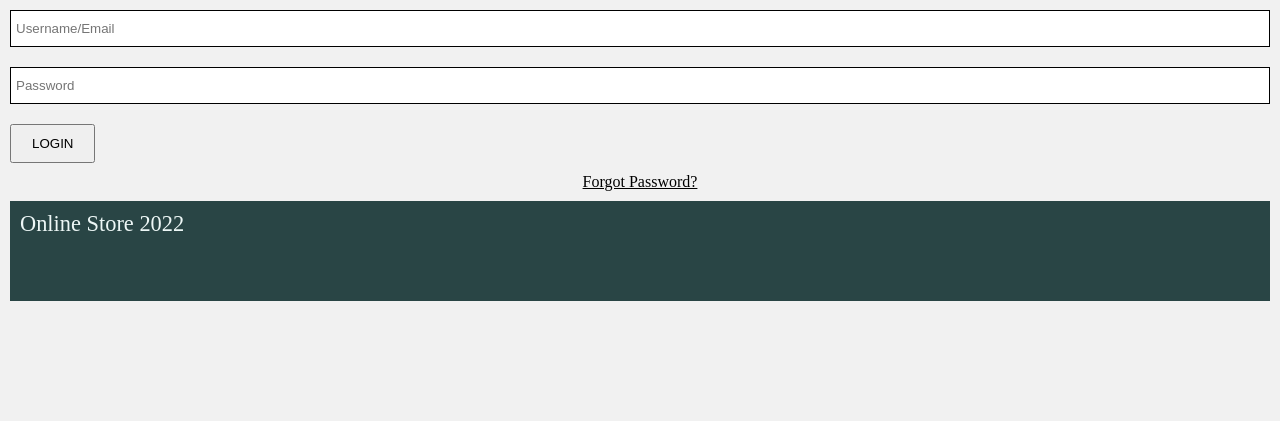
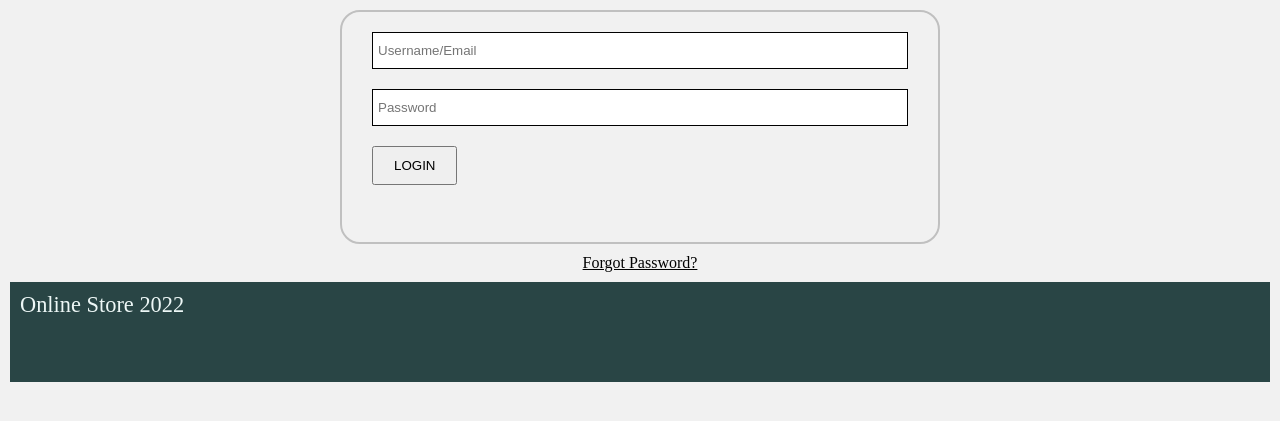
Before and after one commit to Stlgy/online-store, a PHP site: page /view/login.php in a window 1280 px wide. Shown: the part 159-580 px from the top of the page. Run offline with PHP 8.4, Linux system fonts and the light colour scheme.

Commit message:
Update login.php

```diff
--- a/view/login.php
+++ b/view/login.php
@@ -15,7 +15,7 @@
 
             <?php flash('login');?>
 
-            <form action="../controllers/users.php" method="post">
+            <form class="formlogin" action="../controllers/users.php" method="post">
                 <input type="hidden" name="type" value="login">
                 <input type="text" name="name/email" placeholder="Username/Email">
                 <input type="password" name="pwd" placeholder="Password">
```
